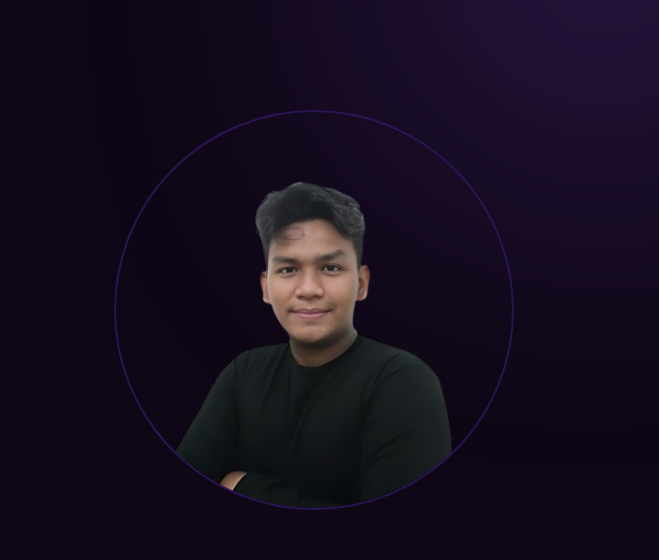
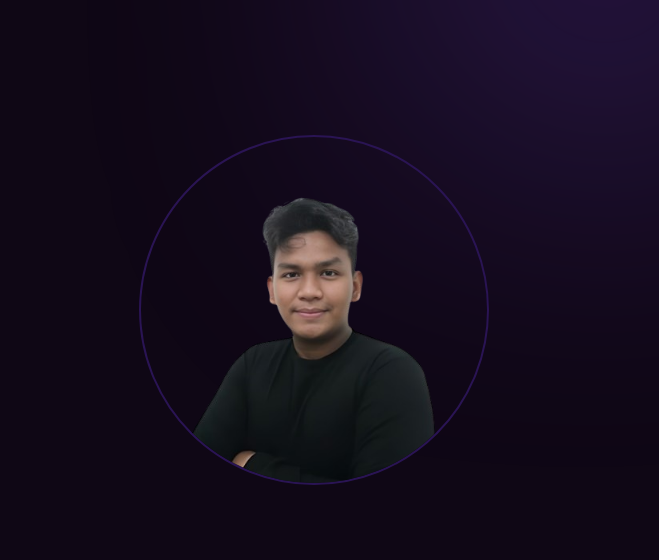
Before and after one commit to Royhan2123/Web-Portofolio-Royhan, a plain HTML site: page index.html in a window 1280 px wide. Shown: the part 130-690 px from the top of the page, 621-1280 px from the left. Drawn offline with Linux system fonts and the light colour scheme; a web font is replaced by a local one.

Commit message:
all -done

```diff
--- a/assets/css/main.css
+++ b/assets/css/main.css
@@ -1011,13 +1011,14 @@ body.loaded {
 	font-size: 17px;
 }
 
+
 .hero-image-box img {
-	border-radius: 30rem;
+	border-radius: 100%;
 	position: relative;
 	border: 2px solid var(--tj-theme-secondary);
 	transition: 0.3s;
-	width: 400px;
-	height: 400px;
+	width: 350px;
+	height: 350px;
 	background-size: cover;
 	object-fit: cover;
 	margin-left: 20px;
@@ -1030,9 +1031,6 @@ body.loaded {
 	transform: rotate(0);
 }
 
-.hero-image-box {
-
-}
 
 .hero-image-box:before {
 	content: "";
```
